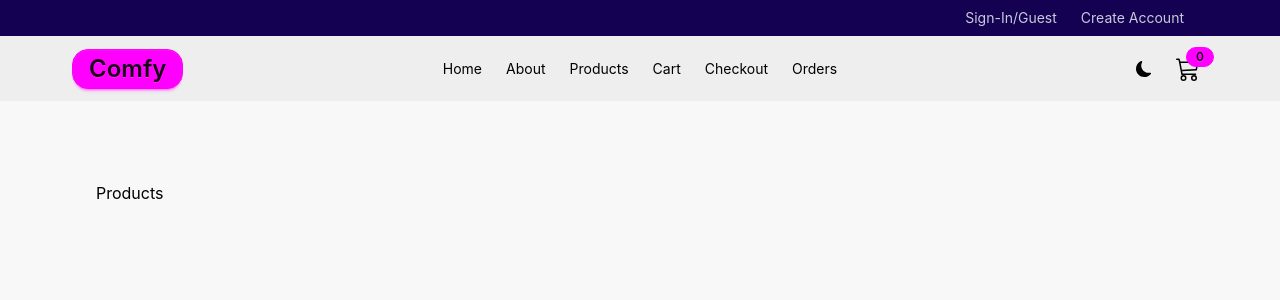
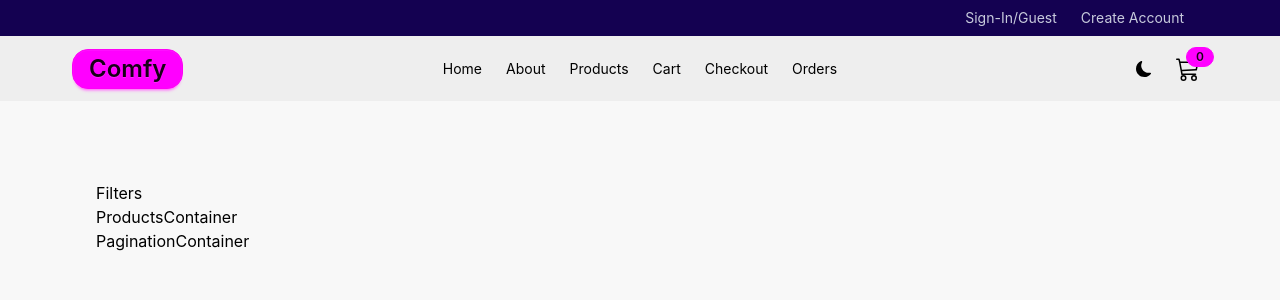
Before and after one commit to Ericssm96/react-simple-store, a React (Vite) app: page /products in a window 1280 px wide. Shown: the top 300 px of the page. Built offline with nearby package versions, Linux system fonts and the light colour scheme; no server answers.

Commit message:
products page basic setup complete

```diff
--- a/src/App.jsx
+++ b/src/App.jsx
@@ -7,6 +7,7 @@ import { createBrowserRouter, RouterProvider } from "react-router";
 import { About, Cart, Checkout, Error, HomeLayout, Landing, Login, Orders, Products, Register, SingleProduct } from "./pages";
 import { loader as landingLoader } from './pages/Landing';
 import { loader as productLoader } from './pages/SingleProduct';
+import { loader as productsListLoader } from './pages/Products';
 import { ErrorElement } from './components';
 
 const router = createBrowserRouter([
@@ -39,7 +40,8 @@ const router = createBrowserRouter([
       },
       {
         path: "products",
-        Component: Products
+        Component: Products,
+        loader: productsListLoader
       },
       {
         path: "products/:id",
--- /dev/null
+++ b/src/components/Filters.jsx
@@ -0,0 +1,5 @@
+export const Filters = () => {
+  return (
+    <div>Filters</div>
+  )
+}
--- /dev/null
+++ b/src/components/PaginationContainer.jsx
@@ -0,0 +1,5 @@
+export const PaginationContainer = () => {
+  return (
+    <div>PaginationContainer</div>
+  )
+}
--- /dev/null
+++ b/src/components/ProductsContainer.jsx
@@ -0,0 +1,5 @@
+export const ProductsContainer = () => {
+  return (
+    <div>ProductsContainer</div>
+  )
+}
--- a/src/components/index.js
+++ b/src/components/index.js
@@ -8,3 +8,6 @@ export { ErrorElement } from "./ErrorElement.jsx";
 export { FeaturedProducts } from "./FeaturedProducts.jsx";
 export { SectionTitle } from "./SectionTitle.jsx";
 export { ProductsGrid } from "./ProductsGrid.jsx";
+export { Filters } from "./Filters.jsx";
+export { PaginationContainer } from "./PaginationContainer.jsx";
+export { ProductsContainer } from "./ProductsContainer.jsx";
--- a/src/pages/Products.jsx
+++ b/src/pages/Products.jsx
@@ -1,5 +1,27 @@
+import { Filters, PaginationContainer, ProductsContainer } from "../components";
+import { customFetch } from "../utils";
+
+const url = "/products";
+
+export const loader = async({request}) => {
+  try {
+    const productsListRes = await customFetch.get(url);
+    const productsList = productsListRes.data.data;
+    const productsMeta = productsListRes.data.meta;
+
+    return {productsList, productsMeta};
+  } catch (error) {
+    console.log(error);
+    return {productsList: [], productsMeta: []};
+  }
+}
+
 export const Products = () => {
   return (
-    <div>Products</div>
+    <>
+      <Filters />
+      <ProductsContainer />
+      <PaginationContainer />
+    </>
   )
 }
```
